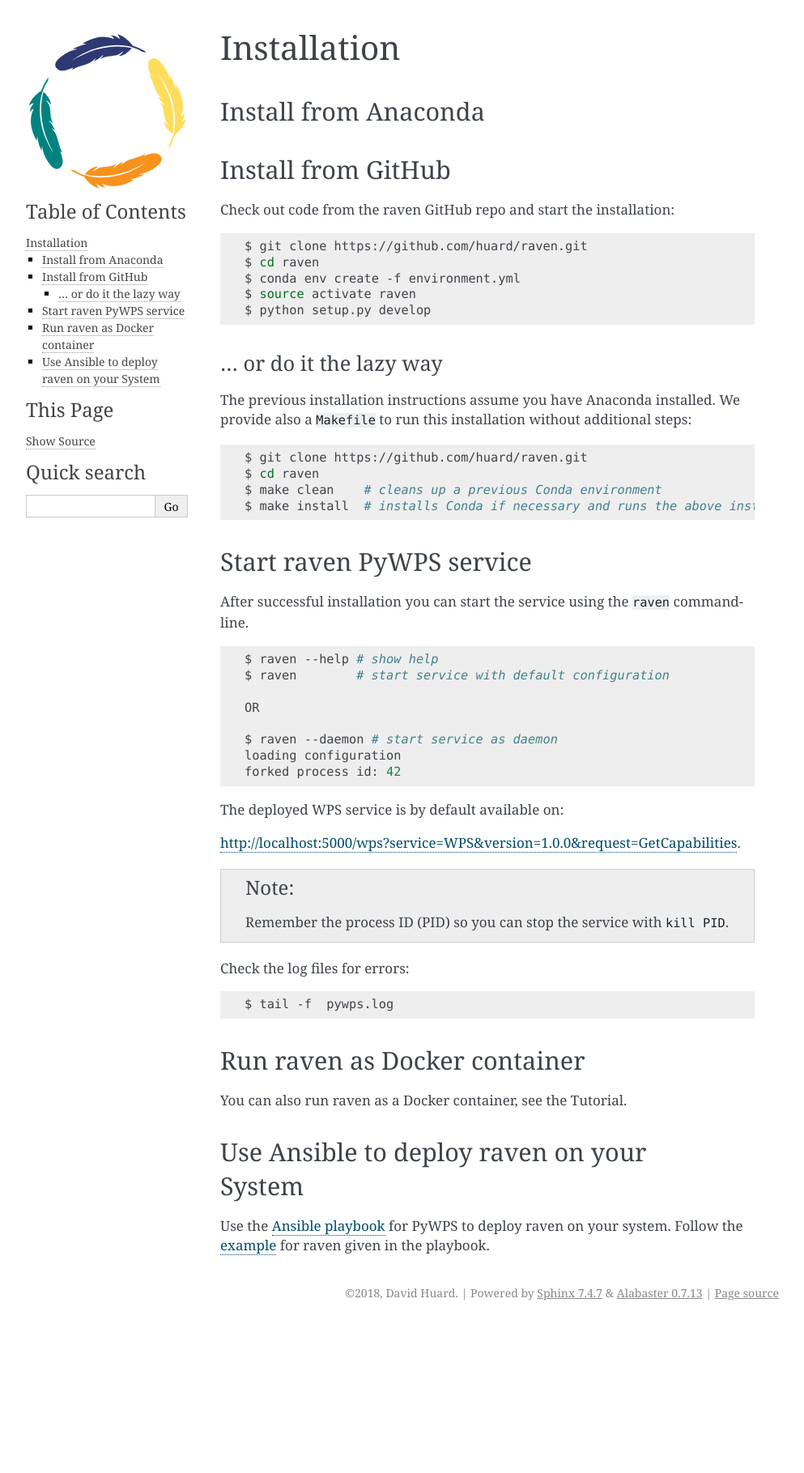
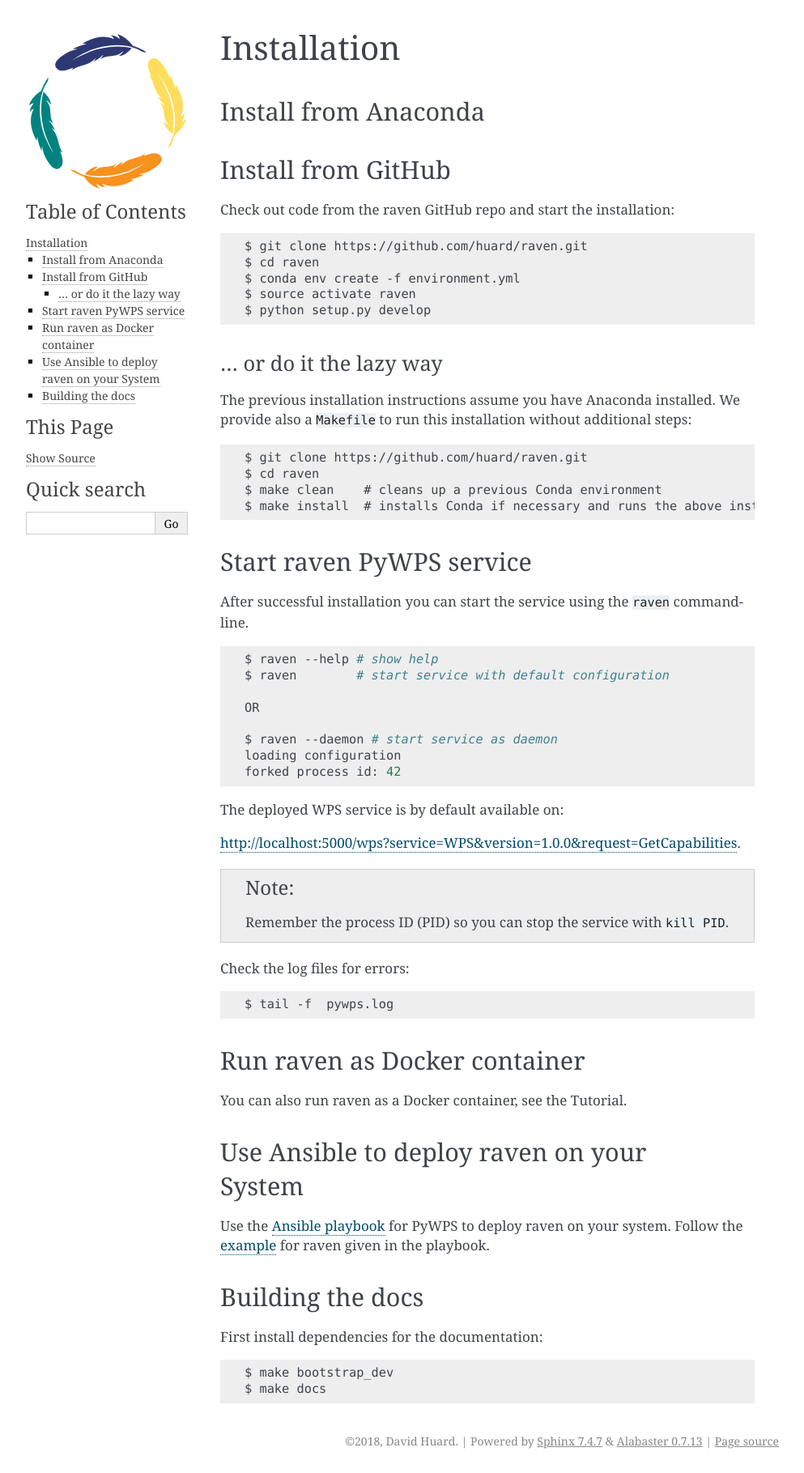
Before and after one commit to Ouranosinc/raven, a Sphinx documentation site: the page built from docs/source/installation.rst, in a window 1280 px wide. Shown: the whole page at 81% size, without its empty margins (148-1141 px from the left). Built offline with Sphinx 7.4.7, drawn with Linux system fonts in a browser that asks for light colours; the version number is read from the project's files by our own code; before the commit the page ends 1636 px from its top, so only the background shows below that.

Commit message:
build the docs instructions

```diff
--- a/docs/source/installation.rst
+++ b/docs/source/installation.rst
@@ -13,9 +13,7 @@
 Install from GitHub
 -------------------
 
-Check out code from the raven GitHub repo and start the installation:
-
-.. code-block:: sh
+Check out code from the raven GitHub repo and start the installation::
 
    $ git clone https://github.com/huard/raven.git
    $ cd raven
@@ -27,9 +25,7 @@
 +++++++++++++++++++++++++
 
 The previous installation instructions assume you have Anaconda installed.
-We provide also a ``Makefile`` to run this installation without additional steps:
-
-.. code-block:: sh
+We provide also a ``Makefile`` to run this installation without additional steps::
 
    $ git clone https://github.com/huard/raven.git
    $ cd raven
@@ -58,9 +54,7 @@
 
 .. NOTE:: Remember the process ID (PID) so you can stop the service with ``kill PID``.
 
-Check the log files for errors:
-
-.. code-block:: sh
+Check the log files for errors::
 
    $ tail -f  pywps.log
 
@@ -75,5 +69,13 @@
 Use the `Ansible playbook`_ for PyWPS to deploy raven on your system.
 Follow the `example`_ for raven given in the playbook.
 
+Building the docs
+-----------------
+
+First install dependencies for the documentation::
+
+  $ make bootstrap_dev
+  $ make docs
+
 .. _Ansible playbook: http://ansible-wps-playbook.readthedocs.io/en/latest/index.html
 .. _example: http://ansible-wps-playbook.readthedocs.io/en/latest/tutorial.html
```
